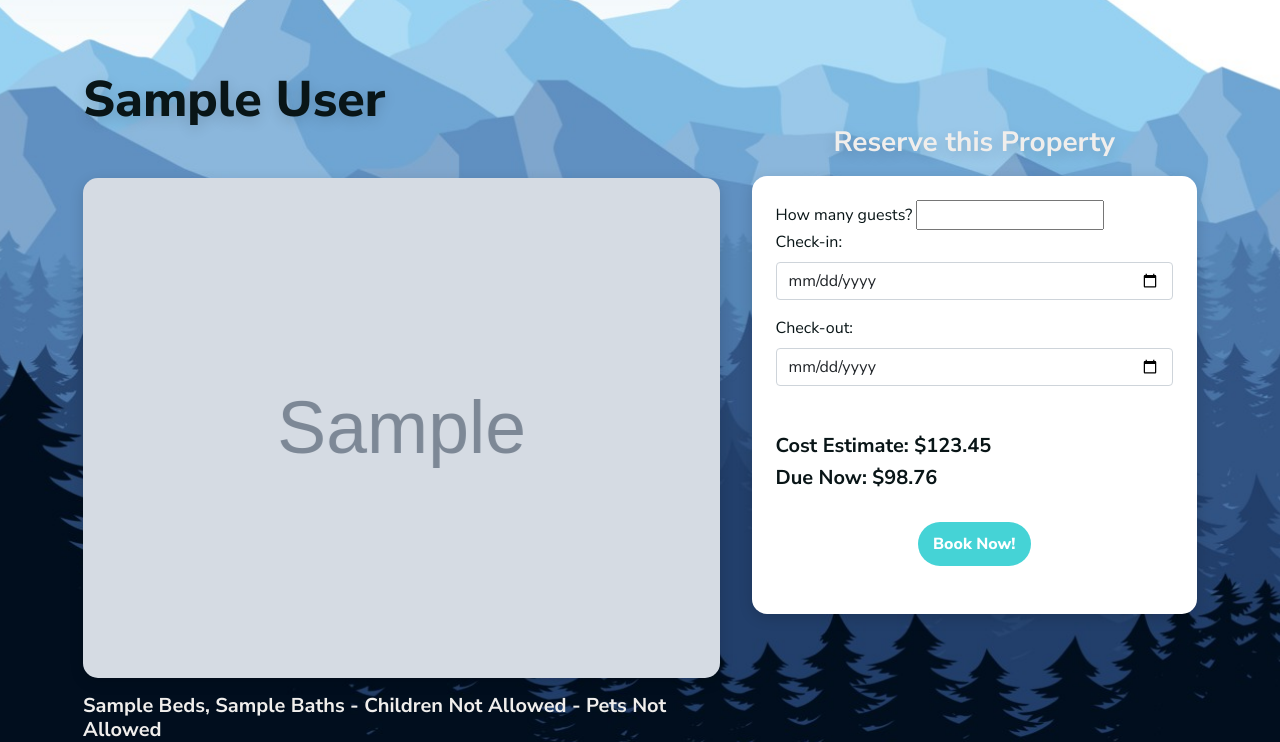
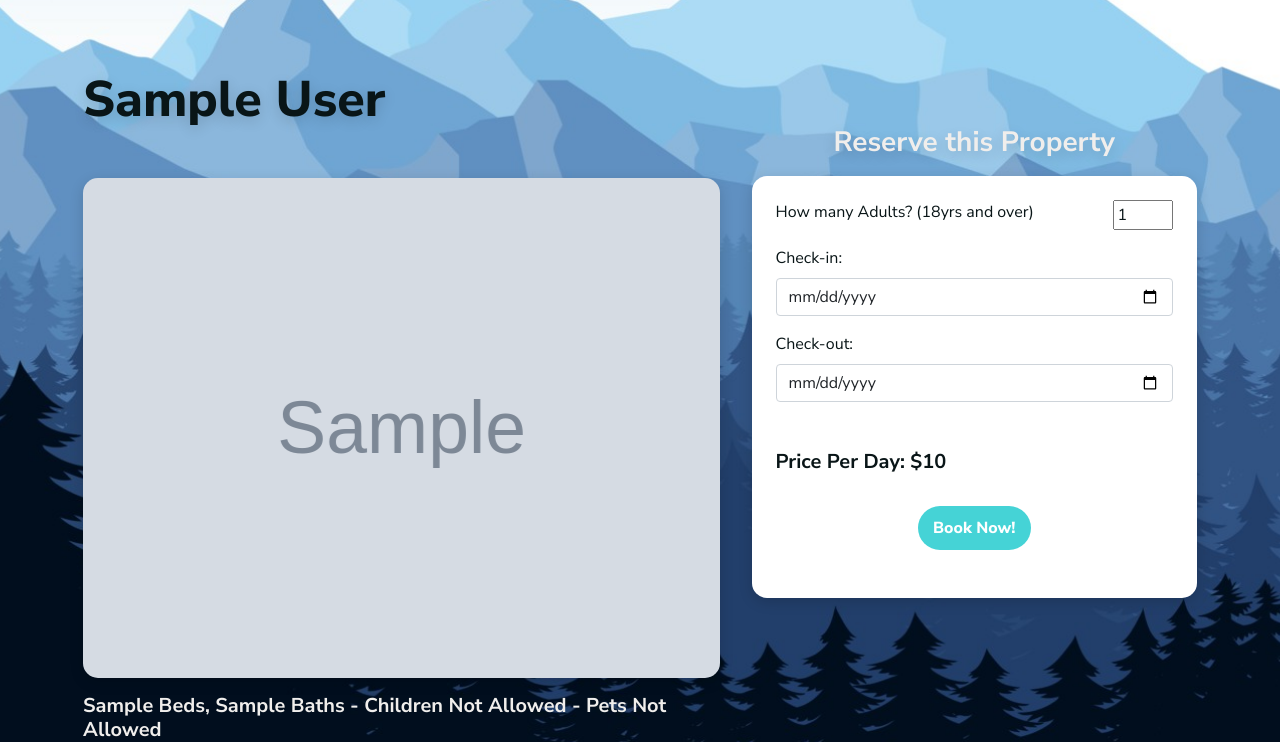
Before and after one commit to frigolie/CSC450_Group1_Project, a PHP site: page /property-details.php?property_id=1 in a window 1280 px wide. Shown: the part 182-924 px from the top of the page. Run offline with PHP 8.4, Linux system fonts and the light colour scheme; the visitor is signed in with stand-in values (Sample User, id 1); tables that the repository leaves empty or names only in its code hold one stand-in row (values such as "Sample post"); grey boxes marked "Sample" are stand-in pictures; some libraries are stand-ins or nearby versions.

Commit message:
Updating Reservation Pre-Form on Property Details
Show/Hide pet and kid fields conditionally based on property. Calculates price estimate dynamically. Date field validation.

```diff
--- a/property-details.php
+++ b/property-details.php
@@ -35,6 +35,7 @@ session_start();
               $prop_id = htmlspecialchars($_GET['property_id']);
               while ($property = mysqli_fetch_assoc($prop_query)) {
                 if($property['property_id'] == $prop_id) {
+                  $propertyPrice = $property['price'];
                   $images = getPropertyImages($property['property_id']);
                   if ($images[0]['filename'] != '') { $featImg = '/graphic/uploads/property_images/' . $images[0]['filename']; } else { $featImg = '/graphic/ha_square.png'; } ?>
 
@@ -101,25 +102,45 @@ session_start();
                     <div class="col-12 col-lg-5 px-3 py-5 mt-2">
                       <h3 class="mt-2 mt-lg-5 mb-3 lt-gray-text text-center text-shadow">Reserve this Property</h3>
                       <div class="white-bg rounded-custom box-shadow p-4">
-                        <form>
-                          <div class="form-group">
-                            <label for="numberGuests">How many guests?</label>
-                            <input type="number" id="numberGuests" name="quantity" min="1">
+                        <?php if (isset($_SESSION['user_id'])) { ?>
+                          <form method="GET" action="/make-reservation.php">
+                          <div class="form-group d-flex flex-wrap justify-content-between">
+                            <label for="numAdults" class="w-75">How many Adults? (18yrs and over)</label>
+                            <input class="mb-3 w-15" type="number" id="numAdults" name="quantity" min="1" max="10" step="1" value="1" required>
+                            <?php if($property['kids'] == '1') { ?>
+                              <label for="numKids" class="w-75">How many Children? (18yrs and under)</label>
+                              <input class="mb-3 w-15" type="number" id="numKids" name="quantity" min="0" max="10" step="1" value="0" required>
+                            <?php } ?>
+                            <?php if($property['pets'] == '1') { ?>
+                              <label for="pets" class="mb-3">Will you bring Pets?</label>
+                              <div>
+                                <input type="radio" id="noPets" name="pets" value="No" checked="checked">
+                                <label for="noPets" class="me-3">No</label>
+                                <input type="radio" id="yesPets" name="pets" value="Yes">
+                                <label for="yesPets">Yes</label>
+                              </div>
+                            <?php } ?>
                           </div>
                           <div class="mb-3">
                              <label for="checkIn" class="form-label">Check-in:</label>
-                             <input type="date" class="form-control" id="checkIn" placeholder="mm/dd/yyyy" required>
+                             <input name="checkIn" type="date" class="form-control dateField" id="checkIn" placeholder="mm/dd/yyyy" required>
                           </div>
                           <div class="mb-5">
-                             <label for="checkIn" class="form-label">Check-out:</label>
-                             <input type="date" class="form-control" id="checkIn" placeholder="mm/dd/yyyy" required>
+                             <label for="checkOut" class="form-label">Check-out:</label>
+                             <input name="checkOut" type="date" class="form-control dateField" id="checkOut" placeholder="mm/dd/yyyy" required>
                           </div>
-                          <h4 class="mb-2">Cost Estimate: $123.45</h4>
-                          <h4>Due Now: $98.76</h4>
+                          <input type="hidden" name="propertyID" id="propertyID" value="<?php echo $property['property_id']; ?>" readonly />
+                          <input type="hidden" name="resPrice" id="resPrice" value="<?php echo $property['price']; ?>" readonly />
+                          <h4 class="mb-2" id="cost-estimate">Price Per Day: $<?php echo $property['price']; ?></h4>
                           <div class="pt-4 pb-4 text-center">
                             <button type="submit" class="globalButton blueButton">Book Now!</button>
                           </div>
                         </form>
+                      <?php } else if (isset($_SESSION['admin_id'])) { ?>
+                          <h4 class="text-center m-4">View all system reservations in the <a class="orange-text" href="/admin.php">admin dashboard</a>.</h4>
+                      <?php } else { ?>
+                          <h4 class="text-center m-4">You must be logged in to create a reservation. <a class="blue-text" href="/login.php">Log&nbsp;in</a> to your account now to book your next&nbsp;adventure!</h4>
+                      <?php } ?>
                       </div>
                     </div>
 
@@ -145,5 +166,24 @@ session_start();
       var clickedImg = $(this).attr('src');
       $('.featured-img').css('background-image', "url('" + clickedImg + "')");
     });
+
+    $('.dateField').change(function() {
+      var startDate = new Date($('#checkIn').val());
+      var endDate = new Date($('#checkOut').val());
+      if(startDate != '' && endDate != '') {
+        if (startDate > endDate){
+          alert('Check-out date must be later than check-in!');
+          $('#checkOut').val('');
+        } else if (startDate < endDate) {
+          var time_difference = endDate.getTime() - startDate.getTime();
+          var numDays = time_difference / (1000 * 60 * 60 * 24);
+
+          var price = (<?php echo $propertyPrice; ?> * numDays);
+          $('#resPrice').val(price);
+          $('#cost-estimate').text('Cost Estimate: $' + price);
+        }
+      }
+    });
+
   });
 </script>
--- a/style.css
+++ b/style.css
@@ -137,6 +137,11 @@ input[type="checkbox"]:active {
   min-width: 0;
   max-width: 100%;
 }
+
+.w-15 {
+  width: 15%!important;
+}
+
 .globalButton {
   padding: 10px 15px;
   font-size: 16px;
```
Also changed, not shown: make-reservation.php (+19 -17 lines).
